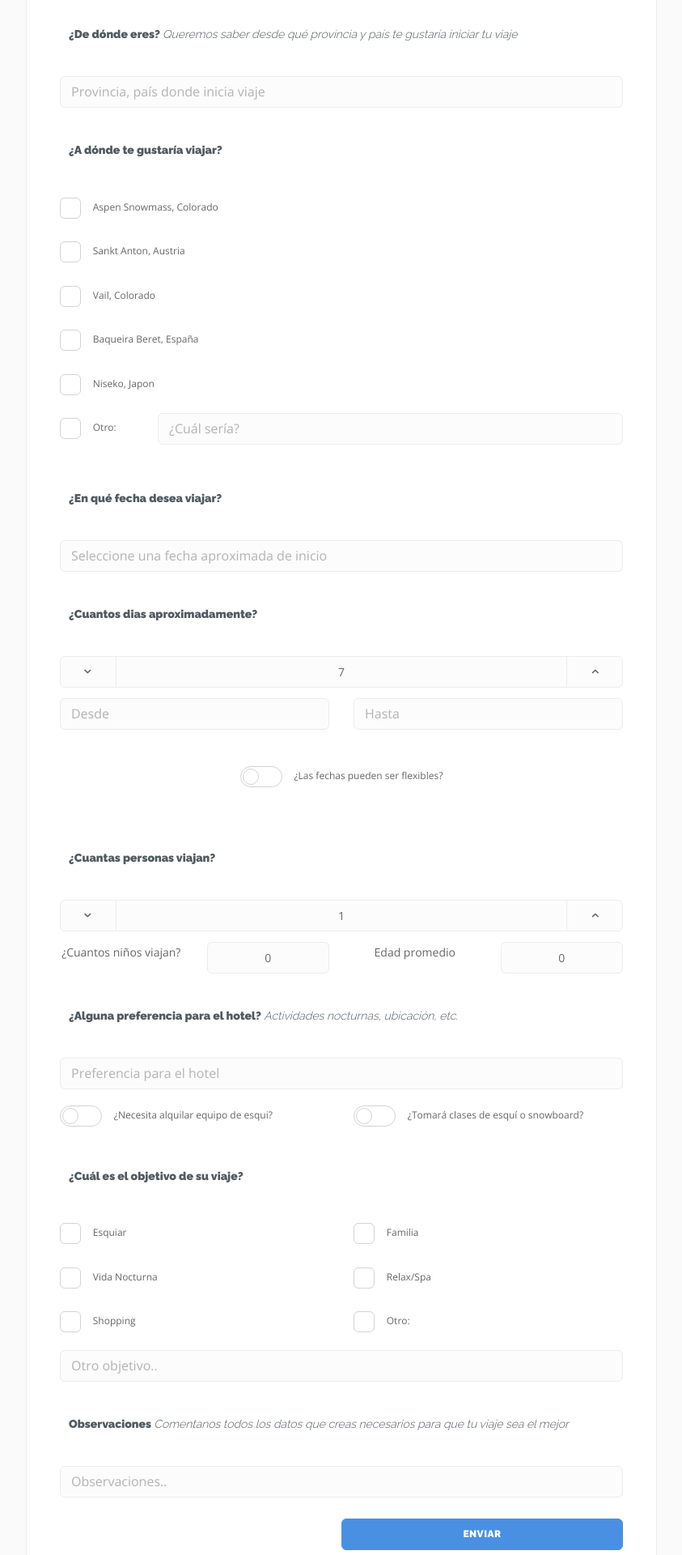
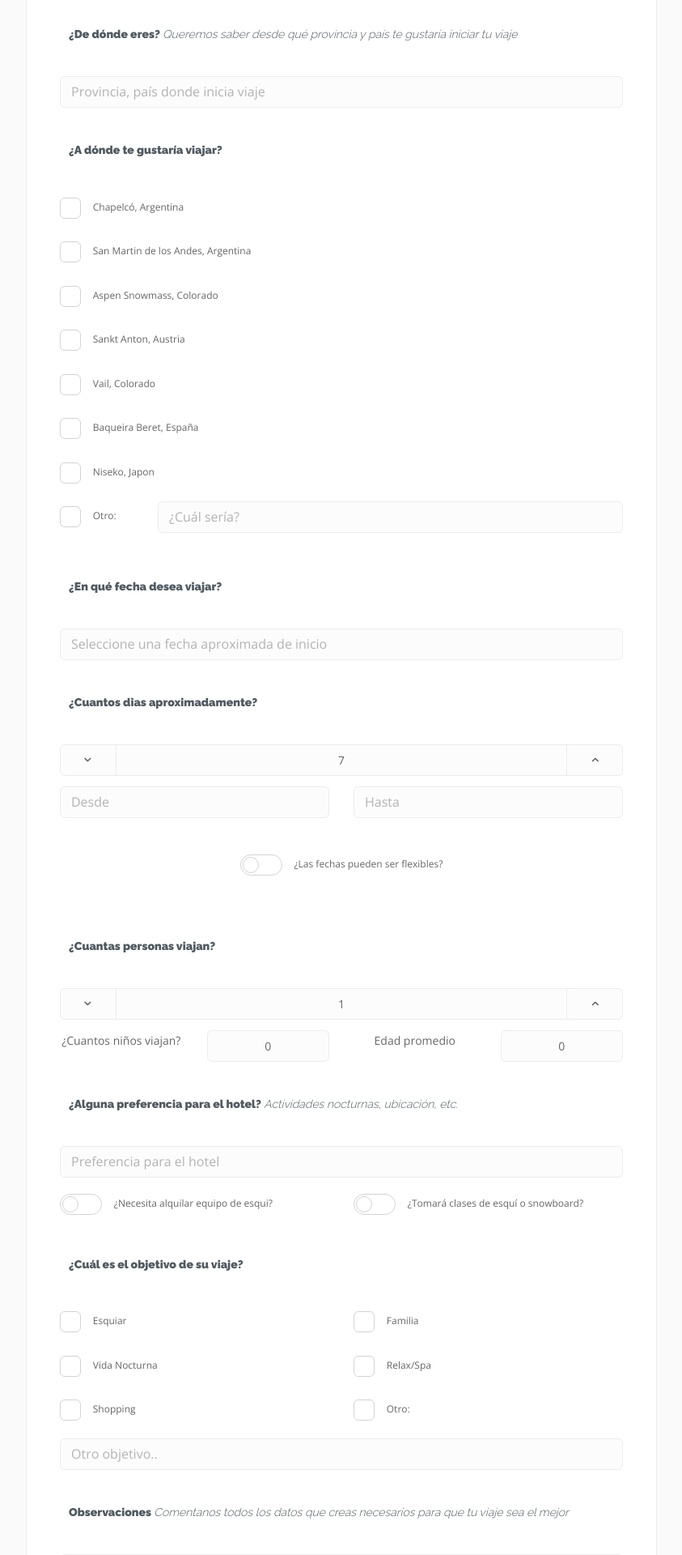
Before and after one commit to astornauta/skirience, a PHP site: page /form.php in a window 1280 px wide. Shown: the part 783-2703 px from the top of the page at 81% size, without its empty margins (218-1061 px from the left). Run offline with PHP 8.4, Linux system fonts and the light colour scheme; some web fonts are replaced.

Commit message:
Add destinos chapelco and san martin de los andes

```diff
--- a/form.php
+++ b/form.php
@@ -41,6 +41,20 @@
                                         </div>
                                         <div class="col-sm-12 boxed">
                                             <h5>¿A dónde te gustaría viajar?</h5>
+                                        </div>
+                                        <div class="col-sm-12">
+                                            <div class="input-checkbox">
+                                            	<input id="Chapelco" type="checkbox" name="Chapelco,Argentina" />
+                                            	<label for="Aspen"></label>
+                                            </div>
+                                            <span>Chapelcó, Argentina</span>
+                                        </div>
+                                        <div class="col-sm-12">
+                                            <div class="input-checkbox">
+                                            	<input id="SanMartin" type="checkbox" name="San_Martin_de_los_Andes,Argentina" />
+                                            	<label for="Aspen"></label>
+                                            </div>
+                                            <span>San Martin de los Andes, Argentina</span>
                                         </div>
                                         <div class="col-sm-12">
                                             <div class="input-checkbox">
--- a/mail/lib/mail_sender.php
+++ b/mail/lib/mail_sender.php
@@ -87,6 +87,8 @@ try{
           $name = $_POST['name'];
           $email = $_POST['email'];
           $lugar_inicio_viaje = $_POST['inicio_viaje'];
+          empty($_POST['Chapelco,Argentina']) ? $destino_chapelco = 'NO' : $destino_chapelco = 'SI';
+          empty($_POST['San_Martin_de_los_Andes,Argentina']) ? $destino_san_martin = 'NO' : $destino_san_martin = 'SI';
           empty($_POST['Aspen_Snowmass,Colorado']) ? $destino_aspen_colorado = 'NO' : $destino_aspen_colorado = 'SI';
           empty($_POST['Sankt_Anton,Austria']) ? $destino_sankt_austria = 'NO' : $destino_sankt_austria = 'SI';
           empty($_POST['Vail,Colorado']) ? $destino_vail_colorado = 'NO' : $destino_vail_colorado = 'SI';
@@ -115,7 +117,7 @@ try{
 
           // Guardo en DB
           $tabla_db = "formulario";
-          $query_formulario= "INSERT INTO $tabla_db (`name`, `email`, `lugar_inicio_viaje`, `destino_aspen_colorado`, `destino_sankt_austria`, `destino_vail_colorado`, `destino_baqueria_espana`, `destino_niseko_japon`, `destino_otro`, `fecha_aprox_inicio`, `cantidad_dias`, `fecha_desde`, `fecha_hasta`, `fechas_flexibles`, `cantidad_personas`, `cantidad_ninos`, `edad_promedio_ninos`, `preferencia_hotel`, `alquiler_equipo`, `tomar_clases`, `objetivo_esquiar`, `objetivo_familia`, `objetivo_vida_nocturna`, `objetivo_relax_spa`, `objetivo_shopping`, `objetivo_otro`, `observaciones`, `fecha_envio`) VALUES ('$name', '$email', '$lugar_inicio_viaje', '$destino_aspen_colorado', '$destino_sankt_austria', '$destino_vail_colorado', '$destino_baqueria_españa', '$destino_niseko_japon', '$destino_otro', '$fecha_aprox_inicio', '$cantidad_dias', '$fecha_desde', '$fecha_hasta', '$fechas_flexibles', '$cantidad_personas', '$cantidad_niños', '$edad_promedio_niños', '$preferencia_hotel', '$alquiler_equipo', '$tomar_clases', '$objetivo_esquiar', '$objetivo_familia', '$objetivo_vida_nocturna', '$objetivo_relax_spa', '$objetivo_shopping', '$objetivo_otro', '$observaciones', '$fecha')";
+          $query_formulario= "INSERT INTO $tabla_db (`name`, `email`, `lugar_inicio_viaje`, `destino_chapelco`, `destino_san_martin`, `destino_aspen_colorado`, `destino_sankt_austria`, `destino_vail_colorado`, `destino_baqueria_espana`, `destino_niseko_japon`, `destino_otro`, `fecha_aprox_inicio`, `cantidad_dias`, `fecha_desde`, `fecha_hasta`, `fechas_flexibles`, `cantidad_personas`, `cantidad_ninos`, `edad_promedio_ninos`, `preferencia_hotel`, `alquiler_equipo`, `tomar_clases`, `objetivo_esquiar`, `objetivo_familia`, `objetivo_vida_nocturna`, `objetivo_relax_spa`, `objetivo_shopping`, `objetivo_otro`, `observaciones`, `fecha_envio`) VALUES ('$name', '$email', '$lugar_inicio_viaje','$destino_chapelco','$destino_san_martin', '$destino_aspen_colorado', '$destino_sankt_austria', '$destino_vail_colorado', '$destino_baqueria_españa', '$destino_niseko_japon', '$destino_otro', '$fecha_aprox_inicio', '$cantidad_dias', '$fecha_desde', '$fecha_hasta', '$fechas_flexibles', '$cantidad_personas', '$cantidad_niños', '$edad_promedio_niños', '$preferencia_hotel', '$alquiler_equipo', '$tomar_clases', '$objetivo_esquiar', '$objetivo_familia', '$objetivo_vida_nocturna', '$objetivo_relax_spa', '$objetivo_shopping', '$objetivo_otro', '$observaciones', '$fecha')";
           mysqli_query($conexion_db, $query_formulario);
 
         }
--- a/mail/mailphp.php
+++ b/mail/mailphp.php
@@ -30,6 +30,8 @@
       $name = $_POST['name'];
       $email = $_POST['email'];
       $lugar_inicio_viaje = $_POST['inicio_viaje'];
+      empty($_POST['Chapelco,Argentina']) ? $destino_chapelco = 'NO' : $destino_chapelco = 'SI';
+      empty($_POST['San_Martin_de_los_Andes,Argentina']) ? $destino_san_martin = 'NO' : $destino_san_martin = 'SI';
       empty($_POST['Aspen_Snowmass,Colorado']) ? $destino_aspen_colorado = 'NO' : $destino_aspen_colorado = 'SI';
       empty($_POST['Sankt_Anton,Austria']) ? $destino_sankt_austria = 'NO' : $destino_sankt_austria = 'SI';
       empty($_POST['Vail,Colorado']) ? $destino_vail_colorado = 'NO' : $destino_vail_colorado = 'SI';
@@ -58,7 +60,7 @@
 
       // Guardo en DB
       $tabla_db = "formulario";
-      $query_formulario= "INSERT INTO $tabla_db (`name`, `email`, `lugar_inicio_viaje`, `destino_aspen_colorado`, `destino_sankt_austria`, `destino_vail_colorado`, `destino_baqueria_espana`, `destino_niseko_japon`, `destino_otro`, `fecha_aprox_inicio`, `cantidad_dias`, `fecha_desde`, `fecha_hasta`, `fechas_flexibles`, `cantidad_personas`, `cantidad_ninos`, `edad_promedio_ninos`, `preferencia_hotel`, `alquiler_equipo`, `tomar_clases`, `objetivo_esquiar`, `objetivo_familia`, `objetivo_vida_nocturna`, `objetivo_relax_spa`, `objetivo_shopping`, `objetivo_otro`, `observaciones`, `fecha_envio`) VALUES ('$name', '$email', '$lugar_inicio_viaje', '$destino_aspen_colorado', '$destino_sankt_austria', '$destino_vail_colorado', '$destino_baqueria_españa', '$destino_niseko_japon', '$destino_otro', '$fecha_aprox_inicio', '$cantidad_dias', '$fecha_desde', '$fecha_hasta', '$fechas_flexibles', '$cantidad_personas', '$cantidad_niños', '$edad_promedio_niños', '$preferencia_hotel', '$alquiler_equipo', '$tomar_clases', '$objetivo_esquiar', '$objetivo_familia', '$objetivo_vida_nocturna', '$objetivo_relax_spa', '$objetivo_shopping', '$objetivo_otro', '$observaciones', '$fecha')";
+      $query_formulario= "INSERT INTO $tabla_db (`name`, `email`, `lugar_inicio_viaje`, `destino_chapelco`, `destino_san_martin`, `destino_aspen_colorado`, `destino_sankt_austria`, `destino_vail_colorado`, `destino_baqueria_espana`, `destino_niseko_japon`, `destino_otro`, `fecha_aprox_inicio`, `cantidad_dias`, `fecha_desde`, `fecha_hasta`, `fechas_flexibles`, `cantidad_personas`, `cantidad_ninos`, `edad_promedio_ninos`, `preferencia_hotel`, `alquiler_equipo`, `tomar_clases`, `objetivo_esquiar`, `objetivo_familia`, `objetivo_vida_nocturna`, `objetivo_relax_spa`, `objetivo_shopping`, `objetivo_otro`, `observaciones`, `fecha_envio`) VALUES ('$name', '$email', '$lugar_inicio_viaje','$destino_chapelco','$destino_san_martin', '$destino_aspen_colorado', '$destino_sankt_austria', '$destino_vail_colorado', '$destino_baqueria_españa', '$destino_niseko_japon', '$destino_otro', '$fecha_aprox_inicio', '$cantidad_dias', '$fecha_desde', '$fecha_hasta', '$fechas_flexibles', '$cantidad_personas', '$cantidad_niños', '$edad_promedio_niños', '$preferencia_hotel', '$alquiler_equipo', '$tomar_clases', '$objetivo_esquiar', '$objetivo_familia', '$objetivo_vida_nocturna', '$objetivo_relax_spa', '$objetivo_shopping', '$objetivo_otro', '$observaciones', '$fecha')";
       mysqli_query($conexion_db, $query_formulario);
 
       //Prepara mail
@@ -67,6 +69,8 @@
       $message .= "<br><br><b>Email:</b> " . $email;
       $message .= "<br><br><b>Lugar de inicio del viaje:</b> " . $lugar_inicio_viaje;
       $message .= "<br><br><u>DESTINOS</u> ";
+      $message .= "<br><br><b>Chapelco:</b> " . $destino_chapelco;
+      $message .= "<br><br><b>San Martin de los Andes:</b> " . $destino_san_martin;
       $message .= "<br><br><b>Aspen Colorado:</b> " . $destino_aspen_colorado;
       $message .= "<br><br><b>Sankt Austria:</b> " . $destino_sankt_austria;
       $message .= "<br><br><b>Vail Colorado:</b> " . $destino_vail_colorado;
```
